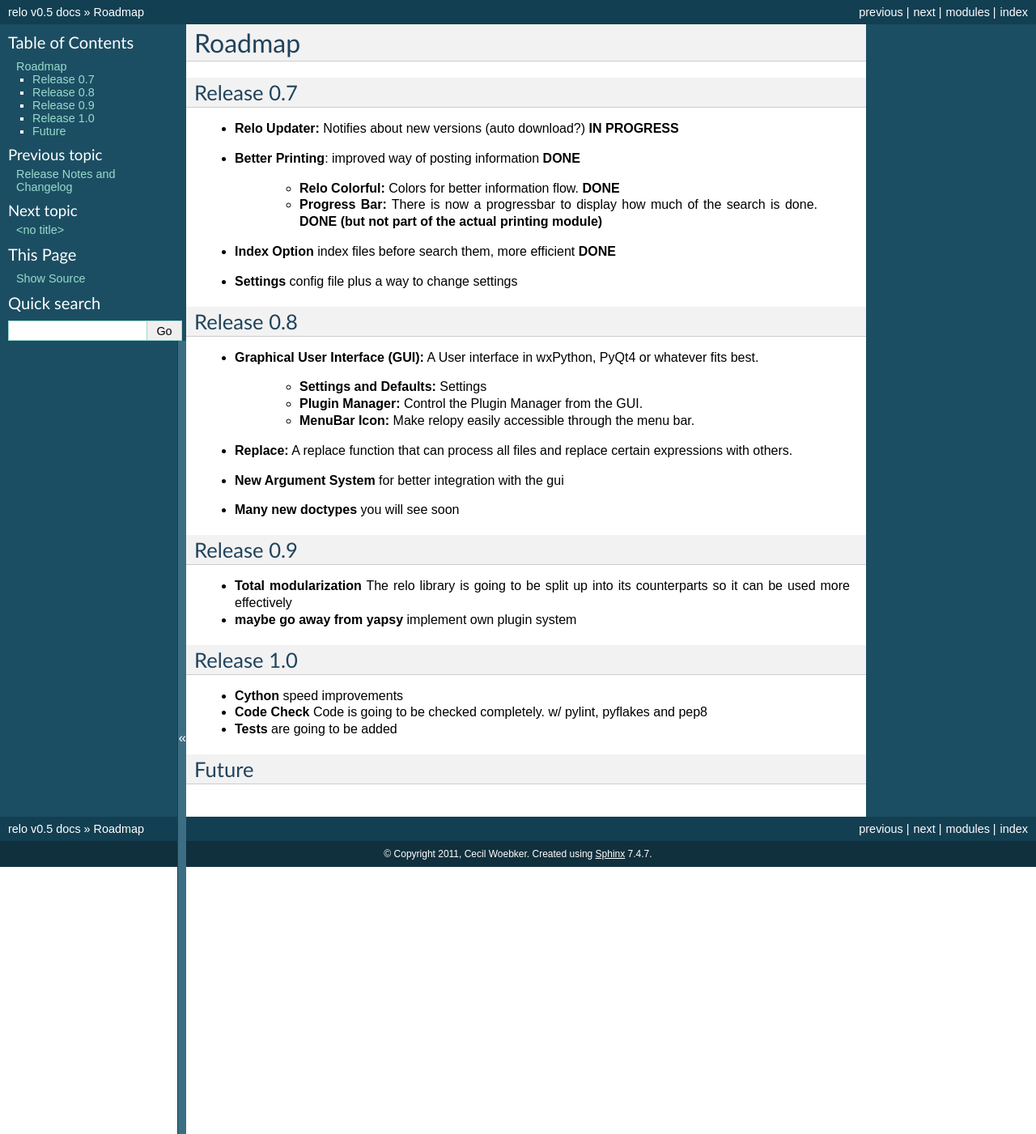
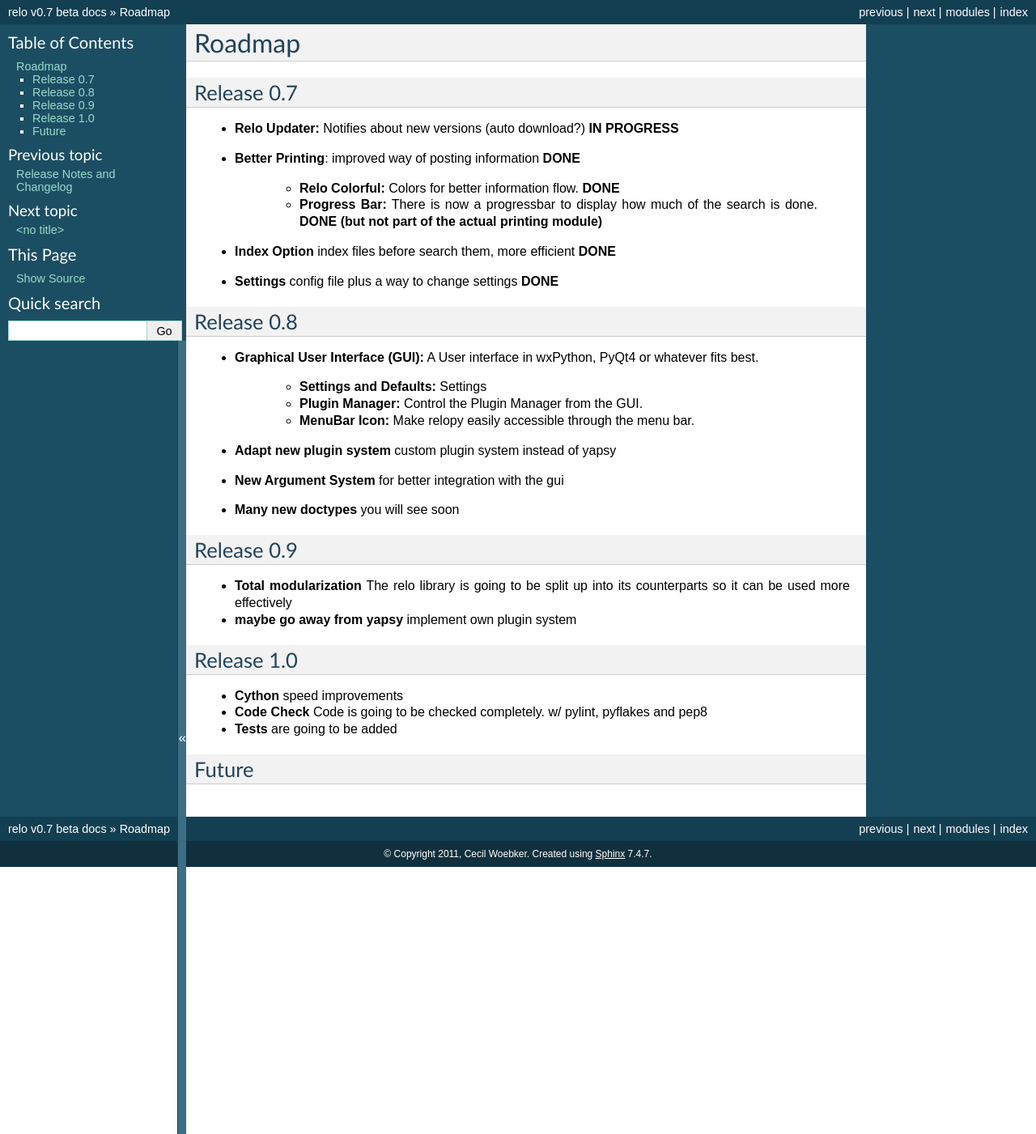
Before and after one commit to cwoebker/relo, a Sphinx documentation site: the page built from docs/roadmap.rst, in a window 1280 px wide. Shown: the whole page at 81% size. Built offline with Sphinx 7.4.7, drawn with Linux system fonts in a browser that asks for light colours.

Commit message:
somme minore fixes and doc version bump

```diff
--- a/docs/conf.py
+++ b/docs/conf.py
@@ -48,9 +48,9 @@ copyright = u'2011, Cecil Woebker'
 # built documents.
 #
 # The short X.Y version.
-version = '0.5'
+version = '0.7'
 # The full version, including alpha/beta/rc tags.
-release = '0.5'
+release = '0.7 beta'
 
 # The language for content autogenerated by Sphinx. Refer to documentation
 # for a list of supported languages.
--- a/docs/roadmap.rst
+++ b/docs/roadmap.rst
@@ -18,7 +18,7 @@ Release 0.7
 
 * **Index Option** index files before search them, more efficient **DONE**
 
-* **Settings** config file plus a way to change settings
+* **Settings** config file plus a way to change settings **DONE**
 
 
 Release 0.8
@@ -30,7 +30,7 @@ Release 0.8
     * **Plugin Manager:** Control the Plugin Manager from the GUI.
     * **MenuBar Icon:** Make relopy easily accessible through the menu bar.
 
-* **Replace:** A replace function that can process all files and replace certain expressions with others.
+* **Adapt new plugin system** custom plugin system instead of yapsy
 
 * **New Argument System** for better integration with the gui
 
```
